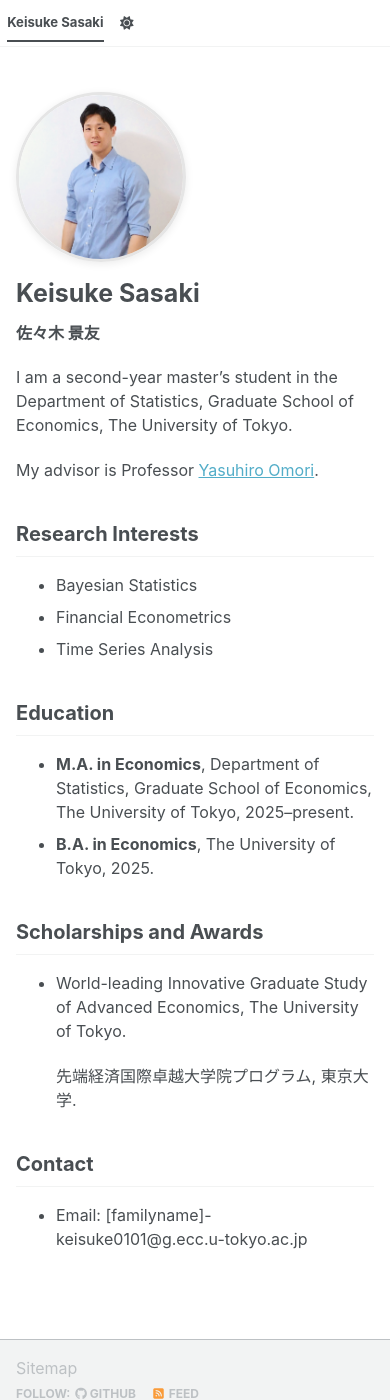
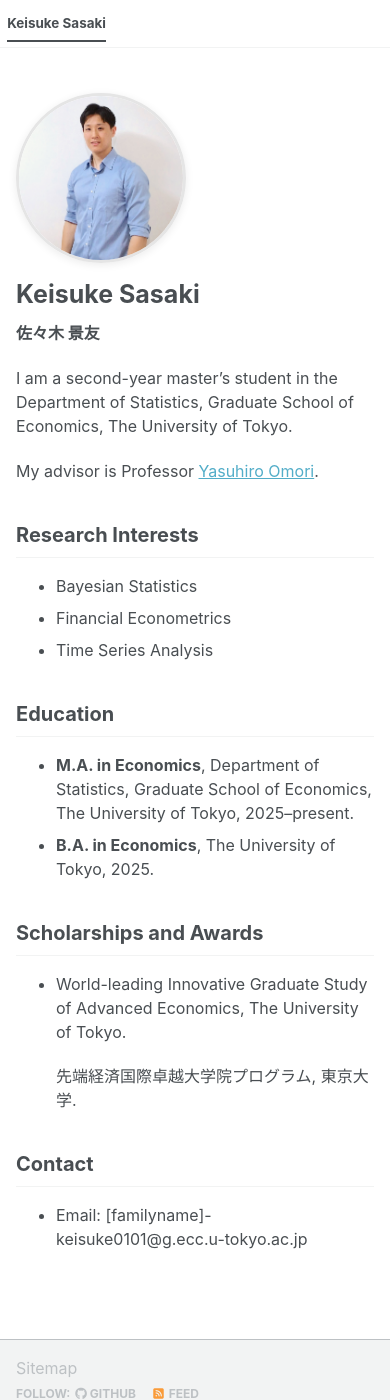
Before and after one commit to ksasaki-stats/ksasaki-stats.github.io, a Jekyll site: the page built from _pages/about.md, in a window 390 px wide and 1400 px high. Built offline with Jekyll 4.4.1, drawn with Linux system fonts in a browser that asks for light colours; a script bundle is joined from its source files by our own code; library files that are not in the unit come from our copies.

Commit message:
Remove theme toggle from masthead

```diff
--- a/_includes/masthead.html
+++ b/_includes/masthead.html
@@ -27,23 +27,18 @@
   }
 
   .greedy-nav a {
-    margin: 0 0.35rem;
+    margin: 0 0.4rem;
     padding: 0.45rem 0;
-    font-size: 0.85rem;
+    font-size: 0.88rem;
   }
 
   .masthead__menu-item--lg {
-    padding-right: 0.2em;
+    padding-right: 0.3em;
   }
 
   .masthead__menu-item--lg a {
     margin-left: 0;
-    font-size: 0.82rem;
-  }
-
-  .greedy-nav .visible-links #theme-toggle a {
-    width: 18px;
-    margin-right: 0;
+    font-size: 0.84rem;
   }
 }
 </style>
@@ -66,9 +61,6 @@
               <a href="{{ domain }}{{ link.url }}">{{ link.title }}</a>
             </li>
           {% endfor %}
-          <li id="theme-toggle" class="masthead__menu-item persist tail">
-            <a role="button" aria-labelledby="theme-icon"><i id="theme-icon" class="fa-solid fa-sun" aria-hidden="true" title="toggle theme"></i></a>
-          </li>
         </ul>
         <ul class="hidden-links hidden"></ul>
       </nav>
```
